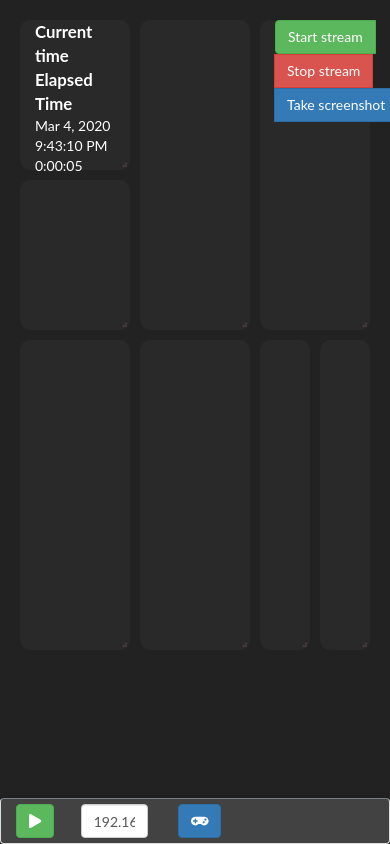
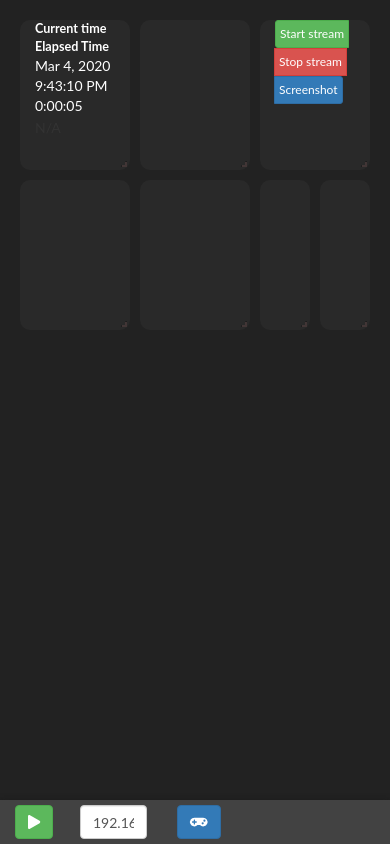
Before and after one commit to jakkra/Rover-Mission-Control, a React (Create React App) app: page / in a window 390 px wide. Built offline with nearby package versions, Linux system fonts and the light colour scheme.

Commit message:
Fix layout to fit better on a phone screen.

```diff
--- a/src/CoreView.js
+++ b/src/CoreView.js
@@ -59,6 +59,7 @@ export default class CoreView extends Component {
         wsConnecting: false,
         wsClosing: false,
       });
+      this.ws.send("CONNECT");
     };
 
     this.ws.onclose = () => {
@@ -82,7 +83,8 @@ export default class CoreView extends Component {
     this.ws.onmessage = (evt) => {
       // We expect 13 float values.
       if (evt.data.byteLength !== (13 * 4)) {
-        console.log('Unexpected WS Bin length', evt.data.byteLength);
+        console.log(evt);
+        //console.log('Unexpected WS Bin length', evt.data.byteLength);
         return;
       };
 
@@ -154,13 +156,12 @@ export default class CoreView extends Component {
   generateLayout() {
     return  [
       {i: 'status', x: 0, y: 0, w: 4, h: 1},
-      {i: 'placeholder', x: 0, y: 1, w: 4, h: 1},
-      {i: 'g0', x: 4, y: 0, w: 4, h: 2},
-      {i: 'g1', x: 8, y: 0, w: 4, h: 2},
-      {i: 'g2', x: 0, y: 4, w: 4, h: 2},
-      {i: 'g3', x: 4, y: 8, w: 4, h: 2},
-      {i: 'g4', x: 8, y: 8, w: 2, h: 2},
-      {i: 'g5', x: 10, y: 8, w: 2, h: 2},
+      {i: 'g0', x: 4, y: 0, w: 4, h: 1},
+      {i: 'g1', x: 8, y: 0, w: 4, h: 1},
+      {i: 'g2', x: 0, y: 4, w: 4, h: 1},
+      {i: 'g3', x: 4, y: 8, w: 4, h: 1},
+      {i: 'g4', x: 8, y: 8, w: 2, h: 1},
+      {i: 'g5', x: 10, y: 8, w: 2, h: 1},
     ];
   }
 
@@ -176,9 +177,7 @@ export default class CoreView extends Component {
           <div key={'status'} style={ styles.gridCard }>
             <StatusCard latestData={this.state.data} />
           </div>
-          <div key={'placeholder'} style={ styles.gridCard }>
 
-          </div>
           {this.renderGraph('g0', 'Gyro', ['gyroX', 'gyroY', 'gyroZ'])}
           <div key={'g1'} style={ styles.gridCard }>
             <ImageCard isConnected={this.state.wsOpen} />
@@ -190,6 +189,7 @@ export default class CoreView extends Component {
         </ReactGridLayout>
           <Row xs={2}>
             <Toolbar
+              defaultIpAddress={this.ip}
               isConnected={this.state.wsOpen}
               isConnecting={this.state.wsConnecting}
               onConnectDisconnect={this.connectDisconnectClicked}
--- a/src/ImageCard.js
+++ b/src/ImageCard.js
@@ -6,14 +6,15 @@ import { Button, ButtonGroup, Grid } from 'react-bootstrap';
 const styles = {
   container: {
     textAlign: 'center',
-    maxWidth: '100%',
-    maxHeight: '100%'
+    width: '100%',
+    height: '100%',
   },
   image: {
-    width: '95%',
+    maxWidth: '100%',
+    height: '85%',
   },
   button: {
-
+    padding: 4,
   }
 };
 
@@ -73,9 +74,9 @@ export default class ImageCard extends React.Component {
     return (
       <Grid style={ styles.container }>
         <ButtonGroup >
-          <Button style={styles.button} bsStyle="success" onClick={this.startStream}>Start stream</Button>
-          <Button style={styles.button} bsStyle="danger" onClick={this.stopStream}>Stop stream</Button>
-          <Button style={styles.button} bsStyle="primary" onClick={this.captureStill}>Take screenshot</Button>
+          <Button style={styles.button} bsSize="small" bsStyle="success" onClick={this.startStream}>Start stream</Button>
+          <Button style={styles.button} bsSize="small" bsStyle="danger" onClick={this.stopStream}>Stop stream</Button>
+          <Button style={styles.button} bsSize="small" bsStyle="primary" onClick={this.captureStill}>Screenshot</Button>
         </ButtonGroup>
         <img style = {styles.image} src={this.state.imgSrc} alt="" />
       </Grid>
--- a/src/StatusCard.js
+++ b/src/StatusCard.js
@@ -8,10 +8,11 @@ const styles = {
     textAlign: 'left',
     maxWidth: '100%',
     maxHeight: '100%',
+    overflow: 'hidden'
   },
   header: {
     color: 'white',
-    fontSize: '1.2em',
+    fontSize: '0.9em',
     fontWeight: 'bold',
   },
   dateTime: {
--- a/src/Toolbar.js
+++ b/src/Toolbar.js
@@ -1,7 +1,7 @@
 import React from 'react';
 import PropTypes from 'prop-types';
 
-import { Col, Row, Button, FormControl, Panel} from 'react-bootstrap';
+import { Col, Row, Button, FormControl } from 'react-bootstrap';
 import { FontAwesomeIcon } from '@fortawesome/react-fontawesome'
 import { faPlay, faStop, faSpinner, faGamepad } from '@fortawesome/free-solid-svg-icons'
 
@@ -12,7 +12,6 @@ const styles = {
     left: 0,
     width: '100%',
     padding: '5px 0',
-    borderTop: '1px solid #777E87',
     background: '#424242',
     color: '#777E87',
     boxShadow: '0px 0px 5px 0px rgba(25, 25, 25, 0.75)',
@@ -31,23 +30,6 @@ const styles = {
     color: 'white',
     fontSize: '1em',
   },
-  colorPickerButton: {
-    boxShadow: '0 0 0 1px rgba(0,0,0,.1)',
-    borderRadius: '5px',
-  },
-  popover: {
-    position: 'absolute',
-    bottom: 50,
-    right: 0,
-    zIndex: '9999',
-  },
-  cover: {
-    position: 'fixed',
-    top: '0px',
-    right: '0px',
-    bottom: '0px',
-    left: '0px',
-  },
 };
 
 export default class Toolbar extends React.Component {
@@ -59,7 +41,7 @@ export default class Toolbar extends React.Component {
   };
 
   static defaultProps = {
-    defaultIpAddress: '192.168.4.1:81'
+    defaultIpAddress: ''
   };
 
   constructor(props) {
@@ -105,7 +87,7 @@ export default class Toolbar extends React.Component {
   render() {
 
     return (
-      <Panel style={{...styles.container}}>
+      <div style={{...styles.container}}>
         <Col mdHidden styles={styles.toolbarColumn} md={12} >
           <Row xs={12}>
             <Col xs={2}>
@@ -130,7 +112,7 @@ export default class Toolbar extends React.Component {
             </Col>
           </Row>
         </Col>
-      </Panel>
+      </div>
     );
   }
 }
--- a/src/config.js
+++ b/src/config.js
@@ -1,5 +1,5 @@
 const config = {
-  defaultRoverIp: '192.168.1.38:81'
+  defaultRoverIp: '192.168.4.1:80/ws'
 };
 
 module.exports = config;
```
